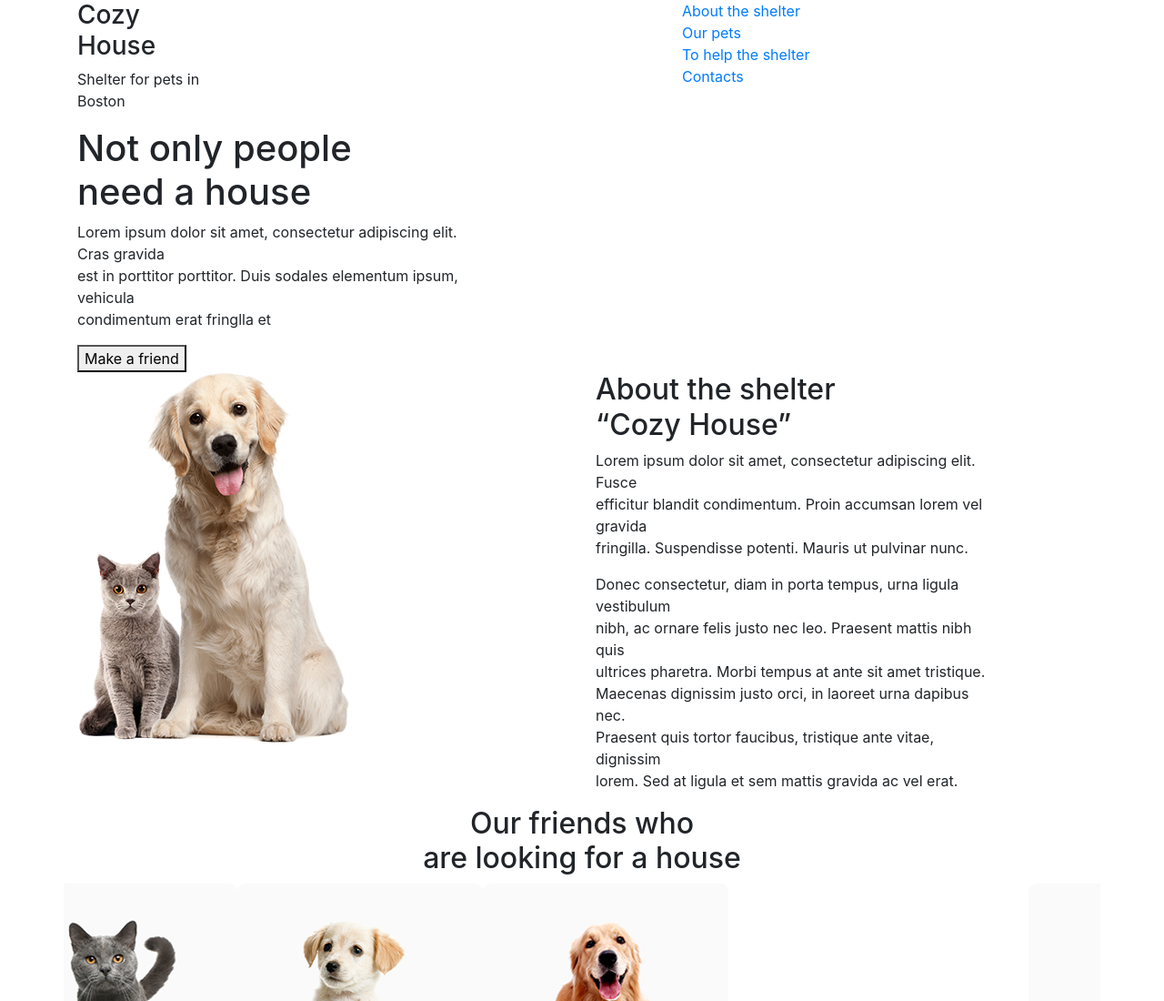
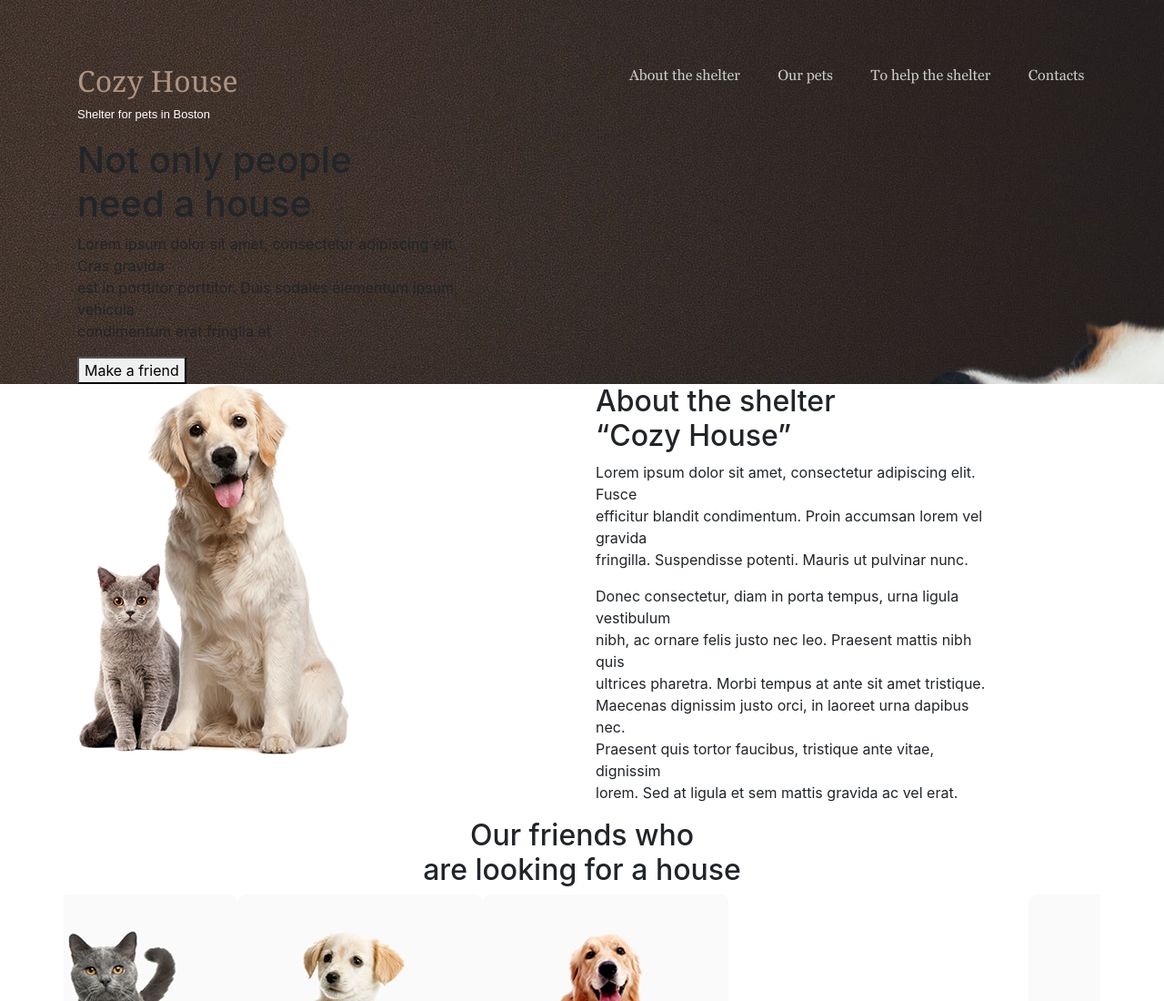
Before and after one commit to Alina-Saitgareeva/Dog, a plain HTML site: page index.html in a window 1280 px wide. Shown: the top 1100 px of the page at 91% size. Drawn offline with nearby package versions, Linux system fonts and the light colour scheme.

Commit message:
added CSS - header

```diff
--- a/css/style.css
+++ b/css/style.css
@@ -3,11 +3,37 @@
 @font-face {
     font-family: "Georgia";
     src: url(../fonts/Georgia_regular.ttf)
+}
 
+/*============HEADER==============*/
+.dog {
+    background: url(../img/Dog_main2.jpg);
+    background: cover;
+}
+header {
+    padding-top: 70px;
+}
 
+.title h3 {
+    font-family: Georgia;
+    font-size: 32px;
+    color: #af9482;
+}
+.title p{
+    font-size: 13px;
+    font-family: Arial;
+    color: #fff;
+}
 
+ul.list-inline a {
+    display: inline-block;
+    color: #cdcdcd;
+    font-family: Georgia;
+    font-style: 15px;
+    padding-left: 37px;
+}
+ul.list-inline a:hover {
+    color: #fff;
+    text-decoration-color: #f1cdb3;
 
 }
-ul.list-inline a {
-    display: inline-block;
-    }
--- a/index.html
+++ b/index.html
@@ -8,20 +8,20 @@
     <script src="https://code.jquery.com/jquery-3.4.1.slim.min.js" integrity="sha384-J6qa4849blE2+poT4WnyKhv5vZF5SrPo0iEjwBvKU7imGFAV0wwj1yYfoRSJoZ+n" crossorigin="anonymous"></script>
     <script src="https://cdn.jsdelivr.net/npm/popper.js@1.16.0/dist/umd/popper.min.js" integrity="sha384-Q6E9RHvbIyZFJoft+2mJbHaEWldlvI9IOYy5n3zV9zzTtmI3UksdQRVvoxMfooAo" crossorigin="anonymous"></script>
     <script src="https://stackpath.bootstrapcdn.com/bootstrap/4.4.1/js/bootstrap.min.js" integrity="sha384-wfSDF2E50Y2D1uUdj0O3uMBJnjuUD4Ih7YwaYd1iqfktj0Uod8GCExl3Og8ifwB6" crossorigin="anonymous"></script>
-    <link rel="stylesheet" href="css/main.css">
+    <link rel="stylesheet" href="css/style.css">
 
 </head>
 
 <body>
 
-    <header id="header">
+    <header id="header" class="dog">
         <div class="container">
             <div class="row">
-                <div class="col-md-2 title">
-                    <h3 >Cozy House</h3>
+                <div class="col-md-3 title">
+                    <h3>Cozy House</h3>
                     <p>Shelter for pets in Boston</p>
                 </div>
-                <div class="col-md-5 offset-md-5">
+                <div class="col-md-6 offset-md-3">
                     <ul class="list-inline">
                         <a href="#">
                             <li>About the shelter</li>
@@ -41,7 +41,7 @@
         </div>
     </header>
 
-    <section id="main">
+    <section id="main"class="dog">
         <div class="container">
             <div class="row">
                 <div class="col-md-5">
@@ -241,6 +241,7 @@
             </div>
         </div>
     </section>
+
     <footer id="footer">
         <div class="container">
             <div class="row">
```
Also changed, not shown: img/Dog_main2.jpg (added). Lines whose indentation alone changed are shown as unchanged.
